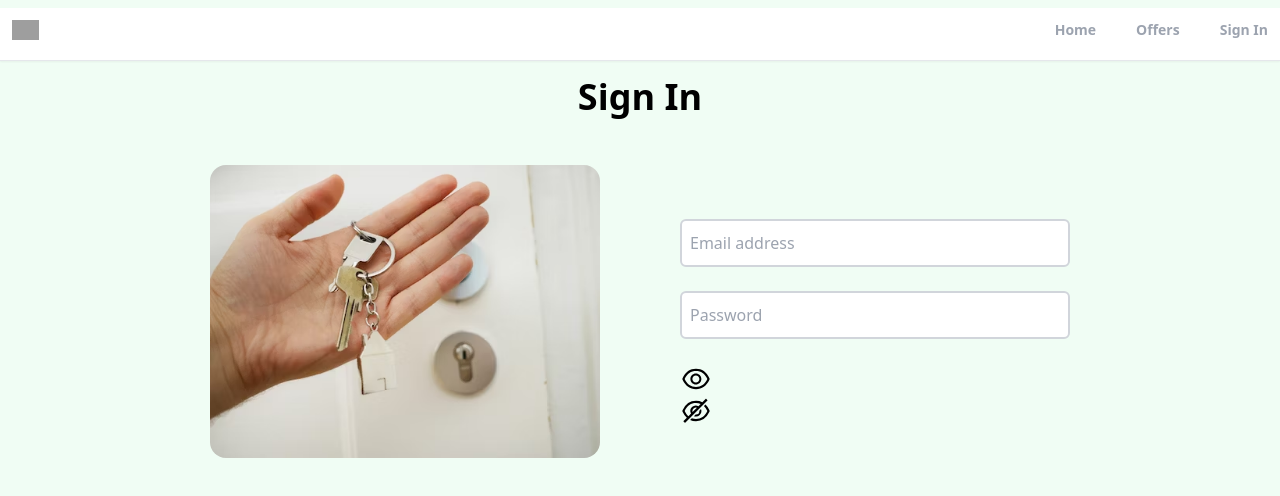
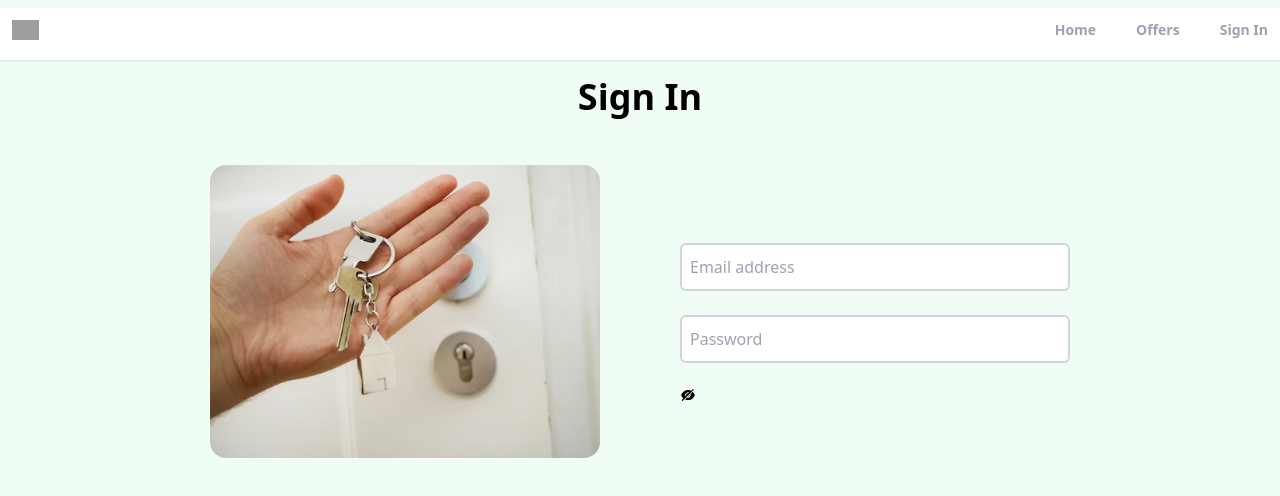
Before and after one commit to ChiefLopes/Realtor-web-clone, a React (Vite) app: page /contact in a window 1280 px wide. Shown: the top 496 px of the page. Built offline with nearby package versions, Linux system fonts and the light colour scheme; grey boxes are pictures that could not be loaded.

Commit message:
added the eye icons to show and hide the passwords when needed to

```diff
--- a/src/Components/Pages/SignIn.jsx
+++ b/src/Components/Pages/SignIn.jsx
@@ -1,5 +1,5 @@
 import { useState } from "react";
-import { AiOutlineEye, AiOutlineEyeInvisible } from "react-icons/ai";
+import { AiFillEye, AiFillEyeInvisible } from "react-icons/ai";
 import handWithKey from "../../../src/assets/hand-key.avif";
 
 const SignIn = () => {
@@ -8,7 +8,7 @@ const SignIn = () => {
   const [formData, setFromData] = useState({
     email: "",
     password: "",
-  })
+  });
 
   // Created a function to update the form data
   const { email, password } = formData;
@@ -17,9 +17,9 @@ const SignIn = () => {
     setFromData((prevState) => ({
       ...prevState,
       // updated the form data so that whatever is typed into the input field is stored in the form data object.
-            [e.target.id]: e.target.value
-        }))
-    }
+      [e.target.id]: e.target.value,
+    }));
+  };
 
   return (
     <section>
@@ -53,8 +53,10 @@ const SignIn = () => {
                 id="password"
                 value={password}
                 onChange={onChange}
-              />{" "}
-              <AiOutlineEye className="w-8 h-8"/> <AiOutlineEyeInvisible className="w-8 h-8"/>
+              />
+                          {/* The eye icon to show and hide the password */}
+                        {showPassword ? <AiFillEye /> : <AiFillEyeInvisible />}
+
             </div>
           </form>
         </div>
```
Lines whose indentation alone changed are shown as unchanged.
